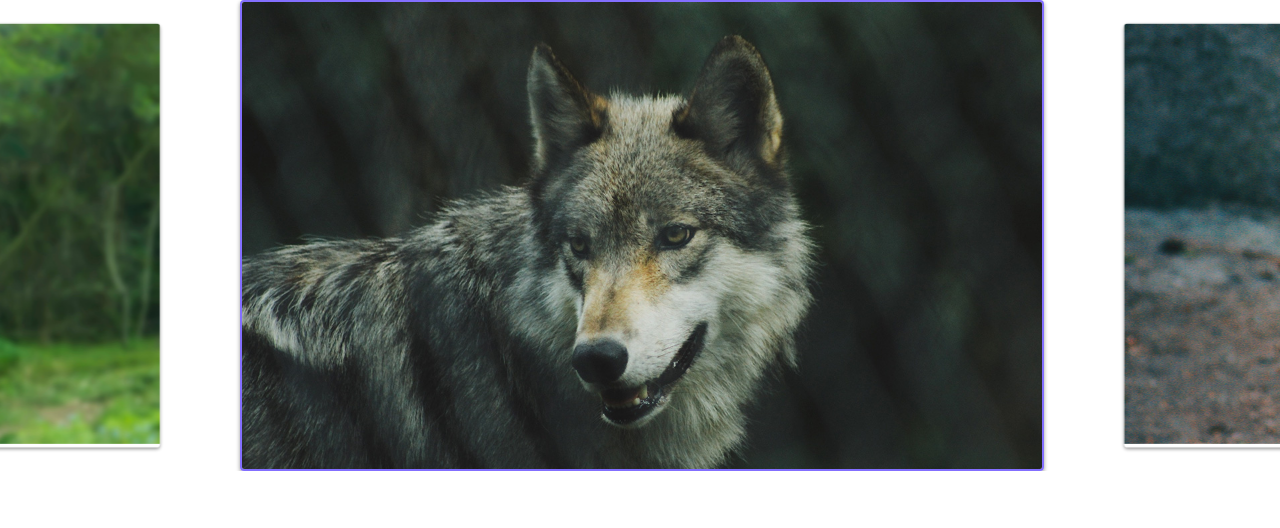
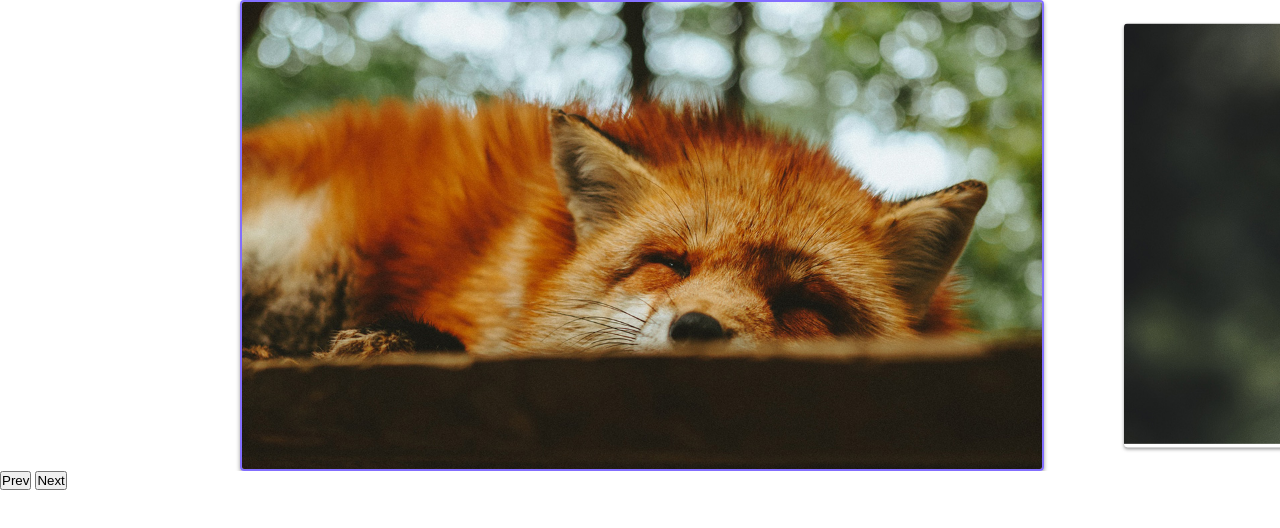
Before and after one commit to victor-magaldi/Projeto-Animais-Fantasticos, a website built with webpack: page slider.html in a window 1280 px wide. Built offline with nearby package versions, Linux system fonts and the light colour scheme.

Commit message:
adicionando arrows slides

```diff
--- a/js/slider.js
+++ b/js/slider.js
@@ -131,6 +131,9 @@ class Slide {
       this.onMove = this.onMove.bind(this);
       this.onEnd = this.onEnd.bind(this);
       this.onResize = debounce(this.onResize.bind(this), 200);
+
+      this.activePrevSlide = this.activePrevSlide.bind(this);
+      this.activeNextSlide = this.activeNextSlide.bind(this);
    }
 
    init() {
@@ -139,10 +142,25 @@ class Slide {
       this.addSlideEvents();
       this.slidesConfig();
       this.addResizeEvent();
+      this.changeSlide(0);
       return this;
    }
 }
 
-const slide = new Slide(".slide", ".slide-wrapper");
+class SlideNav extends Slide {
+   addArrow(prev, next) {
+      this.prevElement = document.querySelector(prev);
+      this.nextElement = document.querySelector(next);
+
+      this.addArrowEvents();
+   }
+
+   addArrowEvents() {
+      this.prevElement.addEventListener("click", this.activePrevSlide);
+      this.nextElement.addEventListener("click", this.activeNextSlide);
+   }
+}
+
+const slide = new SlideNav(".slide", ".slide-wrapper");
 slide.init();
-slide.changeSlide(3);
+slide.addArrow(".prev", ".next");
--- a/slider.html
+++ b/slider.html
@@ -21,6 +21,10 @@
 
       </ul>
    </div>
+   <div class="arrow-nav">
+      <button class="prev">Prev</button>
+      <button class="next">Next</button>
+   </div>
    <script type="module" src="./js/slider.js"></script>
 </body>
 
```
Also changed, not shown: .eslintrc.json.
